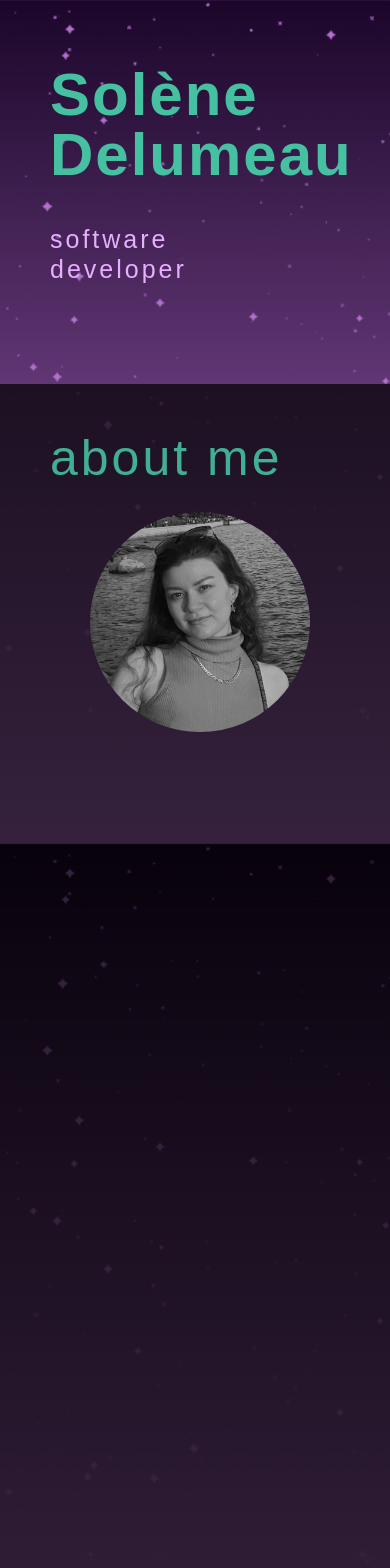
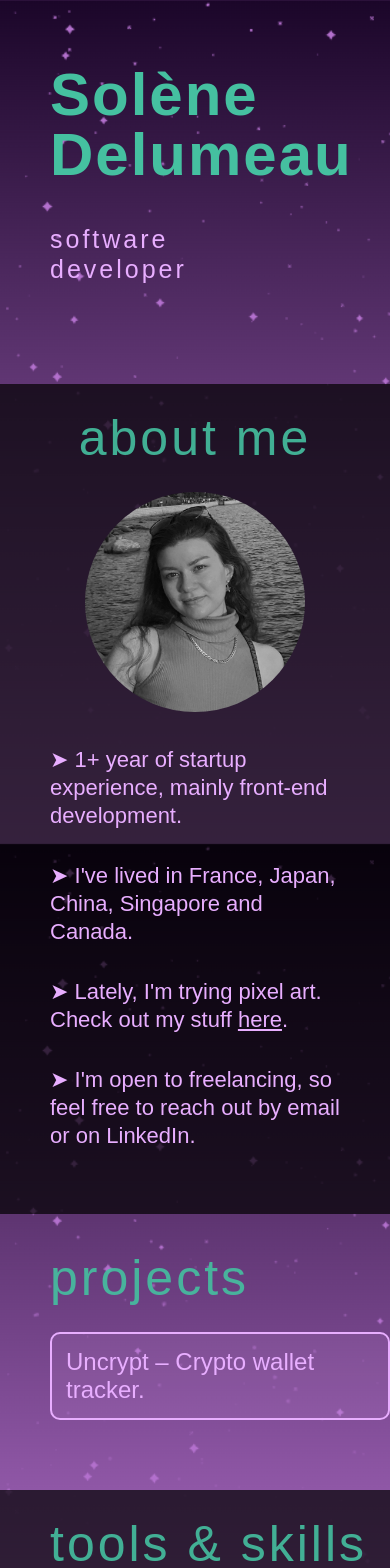
Before and after one commit to solenedel/portfolio, a React (Create React App) app: page / in a window 390 px wide. Shown: the top 1568 px of the page. Built offline with nearby package versions, Linux system fonts and the light colour scheme; a web font is replaced by a local one.

Commit message:
mobile styling

```diff
--- a/src/components/new/Header.jsx
+++ b/src/components/new/Header.jsx
@@ -15,10 +15,12 @@ const Header = () => {
         <div className="about-me">
           <h2 className="subheading">about me</h2>
           <div className="about-flex">
+            <div className="frame">
+              <img className="photo" src={dp} alt="me" />
+            </div>
             <ul className="aboutText">
               <li>
-                ➤ 1+ year of startup experience, mainly in front-end
-                development.
+                ➤ 1+ year of startup experience, mainly front-end development.
               </li>
               <li>
                 ➤ I've lived in France, Japan, China, Singapore and Canada.
@@ -35,13 +37,10 @@ const Header = () => {
                 .
               </li>
               <li>
-                ➤ I'm open to freelancing opportunities, so feel free to reach
-                out by email or on LinkedIn.
+                ➤ I'm open to freelancing, so feel free to reach out by email or
+                on LinkedIn.
               </li>
             </ul>
-            <div className="frame">
-              <img className="photo" src={dp} alt="me" />
-            </div>
           </div>
         </div>
       </span>
--- a/src/components/styled/GlobalStyles.style.js
+++ b/src/components/styled/GlobalStyles.style.js
@@ -79,8 +79,7 @@ export const GlobalStyles = createGlobalStyle`
   }
 
   .about-me {
-background: rgba(0,0,0, 0.7);
-
+    background: rgba(0,0,0, 0.7);
     padding: 20px 50px 20px 50px;
   }
 
@@ -203,6 +202,35 @@ background: rgba(0,0,0, 0.7);
       line-height: 30px;
       width: 70%;
     }
+
+    .about-me {
+      padding: 0;
+      padding-bottom: 32px;
+
+      .subheading {
+
+        text-align: center;
+      }
+
+
+      .about-flex {
+        flex-direction: column;
+        width: 100%;
+      }
+
+      li {
+        margin-bottom: 32px;
+        width: 100%;
+         padding-left: 50px;
+      }
+
+      .frame {
+        margin-bottom: 30px;
+
+        text-align: center;
+
+      }
+    }
   }
 
 
```
